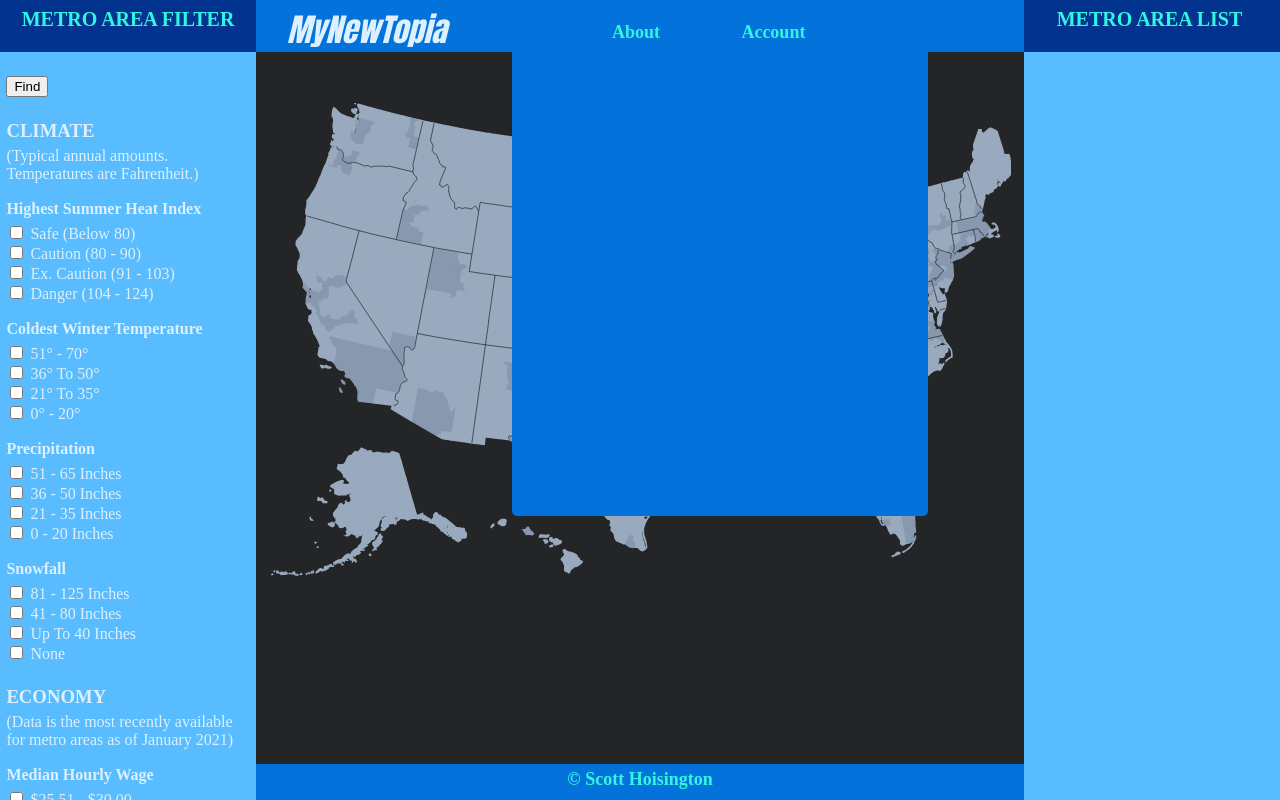
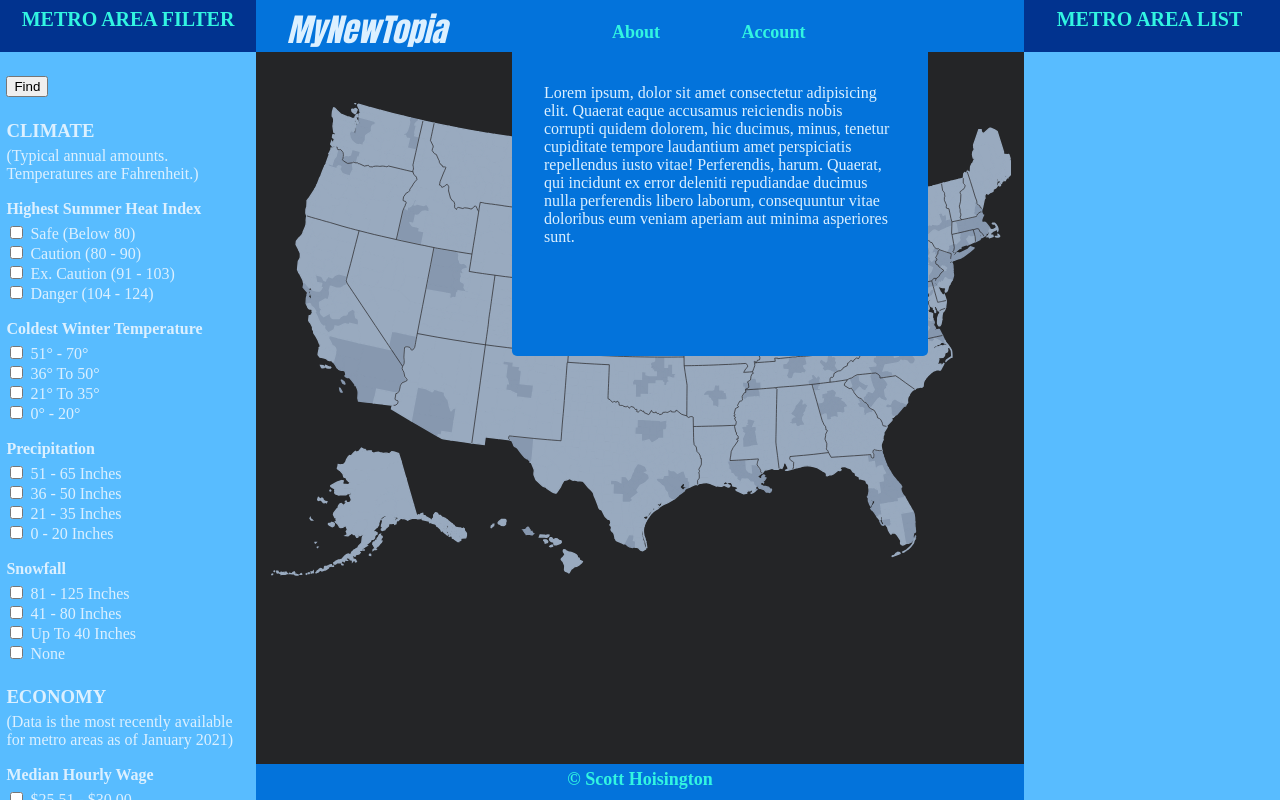
Before and after one commit to hoyzington/MyNewTopia-FrontEnd, a plain HTML site: page index.html in a window 1280 px wide. Both pictures are taken after a click on the element "About". Drawn offline with Linux system fonts and the light colour scheme; no server answers.

Commit message:
stub content of menu container

```diff
--- a/assets/index.js
+++ b/assets/index.js
@@ -29,6 +29,7 @@ function showAbout() {
   abClick = !abClick
   console.log(`abClick: ${abClick}; acClick: ${acClick}`)
   showContainer()
+  menuContainer.innerText = 'Lorem ipsum, dolor sit amet consectetur adipisicing elit. Quaerat eaque accusamus reiciendis nobis corrupti quidem dolorem, hic ducimus, minus, tenetur cupiditate tempore laudantium amet perspiciatis repellendus iusto vitae! Perferendis, harum. Quaerat, qui incidunt ex error deleniti repudiandae ducimus nulla perferendis libero laborum, consequuntur vitae doloribus eum veniam aperiam aut minima asperiores sunt.'
 }
 
 function showAccount() {
@@ -38,6 +39,7 @@ function showAccount() {
   acClick = !acClick
   console.log(`abClick: ${abClick}; acClick: ${acClick}`)
   showContainer()
+  menuContainer.innerHTML = ''
 }
 
 function showContainer() {
--- a/assets/style.css
+++ b/assets/style.css
@@ -90,8 +90,8 @@ header {
 }
 
   .active {
-    height: 50vh;
-    overflow-y: auto;
+    min-height: 30vh;
+    max-height: fit-content;
     padding: 4vh;
   }
 
```
